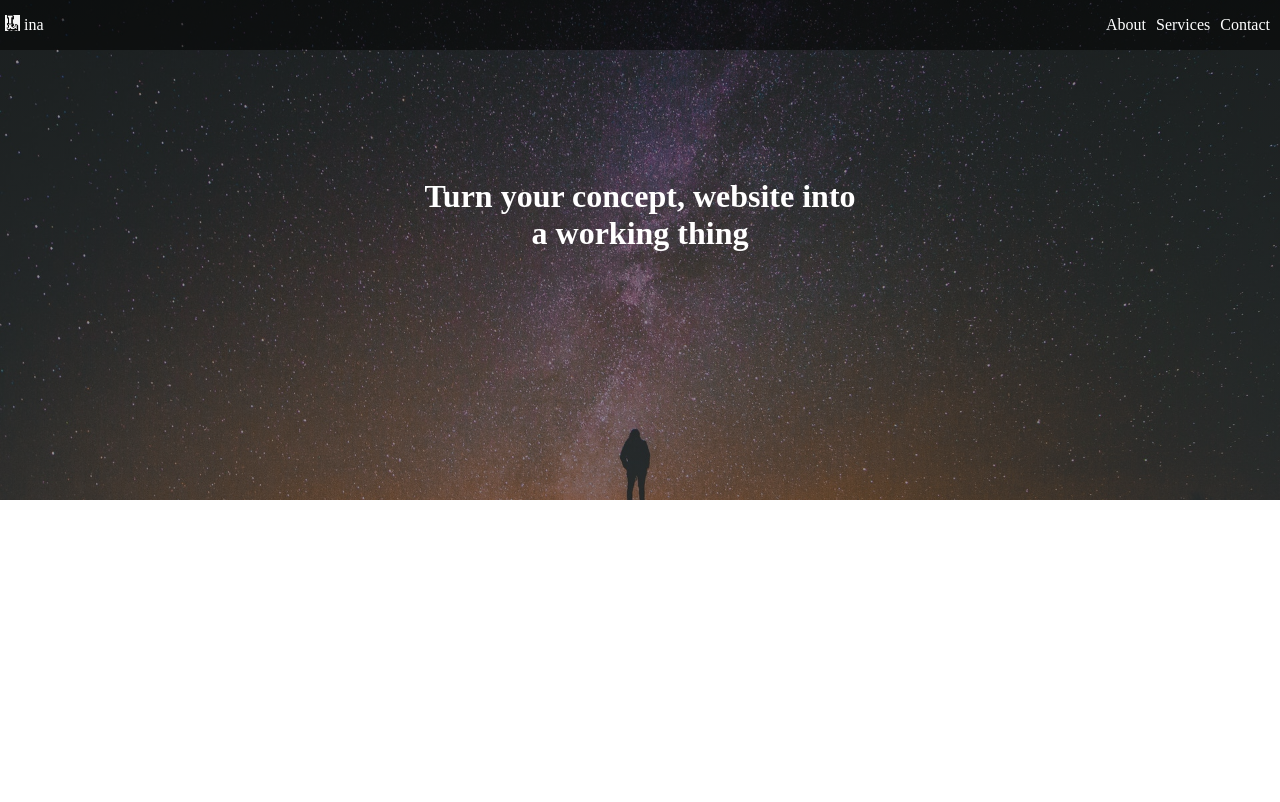
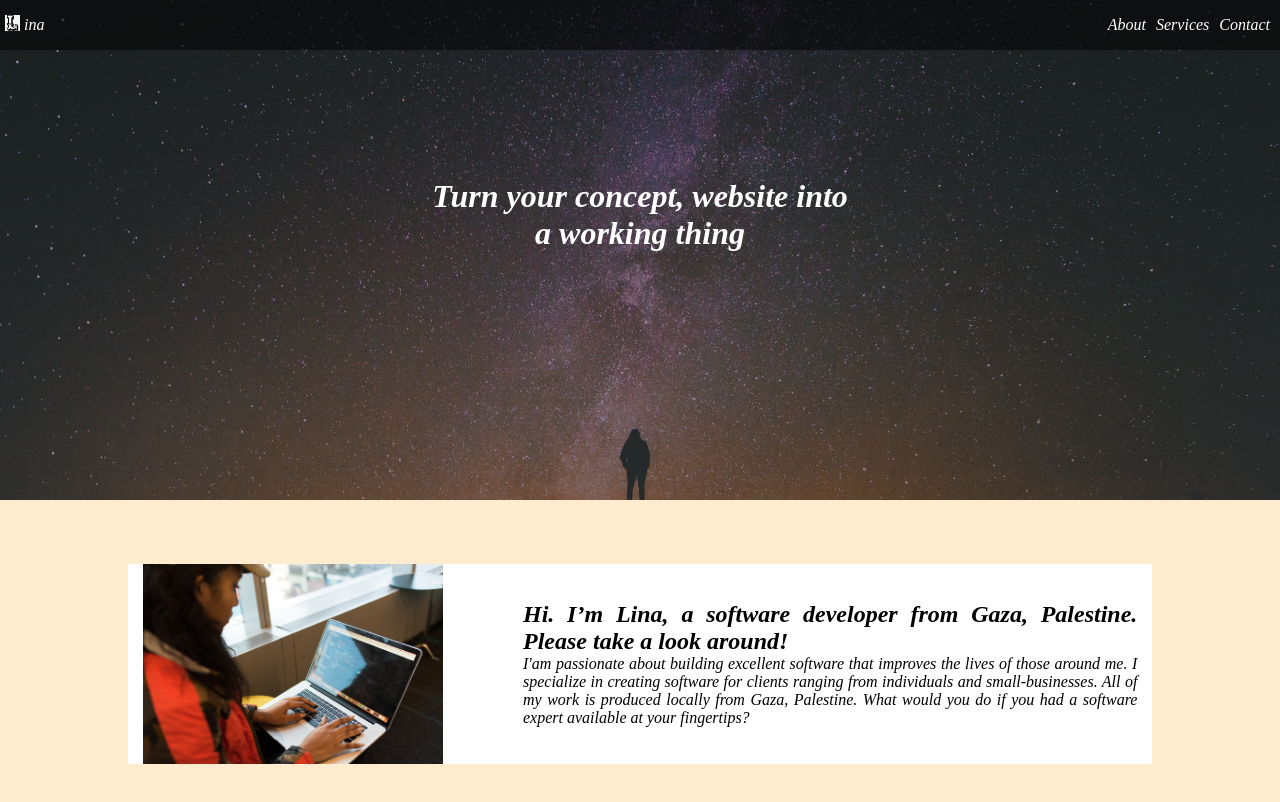
Before and after one commit to GSG-G8/LinaEbeid-Portfolio, a plain HTML site: page index.html in a window 1280 px wide. Drawn offline with Linux system fonts and the light colour scheme.

Commit message:
About section added Relates #6

```diff
--- a/index.html
+++ b/index.html
@@ -1,28 +1,48 @@
 <!DOCTYPE html>
 <html lang="en">
   <head>
-    <meta charset="UTF-8">
-    <meta name="viewport" content="width=device-width, initial-scale=1.0">
-    <meta http-equiv="X-UA-Compatible" content="ie=edge">
+    <meta charset="UTF-8" />
+    <meta name="viewport" content="width=device-width, initial-scale=1.0" />
+    <meta http-equiv="X-UA-Compatible" content="ie=edge" />
     <title>Lina Ebeid Portfolio</title>
-    <link rel="stylesheet" href="style.css">
+    <link rel="stylesheet" href="style.css" />
   </head>
   <body>
     <header>
       <nav>
-            <div class="logo"><img src="./img/l.png" alt="l">
-                <span>ina</span></div>
+        <div class="logo">
+          <img src="./img/l.png" alt="l" /> <span>ina</span>
+        </div>
         <ul class="menu">
-                <li><a href="About">About</a></li>
-                <li><a href="Services">Services</a></li>
-                <li><a href="Contact">Contact</a></li>
+          <li><a href="#About">About</a></li>
+          <li><a href="#Services">Services</a></li>
+          <li><a href="#Contact">Contact</a></li>
         </ul>
       </nav>
-        <h1>Turn your concept, website into
-             <br> a working thing</h1>
-
+      <h1>
+        Turn your concept, website into <br />
+        a working thing
+      </h1>
     </header>
-    <main></main>
+    <main>
+      <section class="about" id="About">
+        <img class="about__img" src="img/programmer.jpg" alt="programmer" />
+        <article class="about__detailes">
+          <h2>
+            Hi. I’m Lina, a software developer from Gaza, Palestine. Please take
+            a look around!
+          </h2>
+          <p>
+            I'am passionate about building excellent software that improves the
+            lives of those around me. I specialize in creating software for
+            clients ranging from individuals and small-businesses. All of my
+            work is produced locally from Gaza, Palestine. What would you do if
+            you had a software expert available at your fingertips?
+          </p>
+        </article>
+      </section>
+      <section id="Services"></section>
+    </main>
     <footer></footer>
     <script src="main.js"></script>
   </body>
--- a/style.css
+++ b/style.css
@@ -1,6 +1,12 @@
 * {
   margin: 0;
   padding: 0;
+  scroll-behavior: smooth;
+  font-style: oblique;
+}
+body{
+  background-color: blanchedalmond;
+
 }
 
 header {
@@ -56,4 +62,69 @@ li {
 
 header h1 {
   margin-top: 10%;
+  animation-duration: 5s;
+  animation-name: slidedown;
 }
+
+@keyframes slidedown {
+  from {
+    margin-top: 0%;
+  }
+
+  75% {
+    font-size: 150%;
+    margin-top: 5%;
+  }
+
+  to {
+    margin-top: 10%;
+  }
+}
+
+/* styling about section*/
+main {
+}
+
+.about {
+  width: 80%;
+  background-color: white;
+  display: flex;
+  flex-direction: row;
+  flex-wrap: wrap;
+  margin: 5% auto;
+  /* border: 1px black solid; */
+  align-items: center;
+  justify-content: space-around;
+}
+
+.about__img {
+  width: 300px;
+  margin-right: 5%;
+}
+.about__detailes {
+  width: 60%;
+  text-align: justify;
+}
+
+.about__detailes p {
+  animation-duration: 3s;
+  animation-name: slidein;
+}
+
+@keyframes slidein {
+  from {
+    margin-left: 100%;
+    width: 300%;
+  }
+
+  75% {
+    font-size: 150%;
+    margin-left: 25%;
+    width: 150%;
+  }
+
+  to {
+    margin-left: 0%;
+    width: 100%;
+  }
+}
```
Also changed, not shown: img/programmer.jpg (added). Lines whose indentation alone changed are shown as unchanged.
